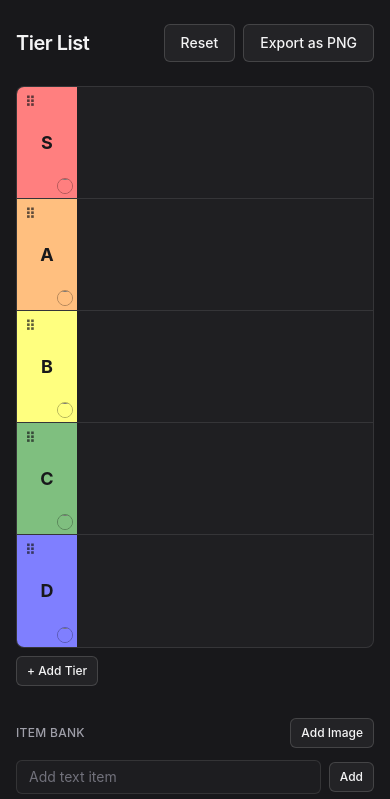
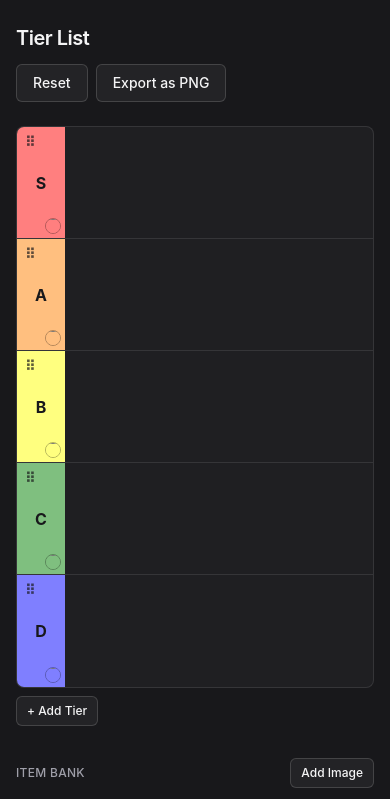
Before and after one commit to Md-Talim/tierlist, a React (Vite) app: page / in a window 390 px wide. Shown: the top 799 px of the page. Built offline with nearby package versions, Linux system fonts and the light colour scheme.

Commit message:
Improve mobile responsiveness
Adjust tier label and input sizes, stack header on narrow screens,
allow horizontal scrolling for the bank list, and reduce item
thumbnail size on small viewports

```diff
--- a/src/App.tsx
+++ b/src/App.tsx
@@ -117,7 +117,7 @@ function TierRow({
       }`}
     >
       <div
-        className="relative flex w-15 items-center justify-center text-lg font-bold text-zinc-900"
+        className="relative flex w-12 items-center justify-center text-base font-bold text-zinc-900 sm:w-15 sm:text-lg"
         style={{ backgroundColor: tier.color }}
       >
         <button
@@ -137,7 +137,7 @@ function TierRow({
             onChange={(e) => onChangeEditValue(e.target.value)}
             onBlur={onCommitEdit}
             onKeyDown={handleLabelKeyDown}
-            className="w-10 bg-transparent text-center text-lg font-bold text-zinc-900 outline-none"
+            className="w-8 bg-transparent text-center text-base font-bold text-zinc-900 outline-none sm:w-10 sm:text-lg"
           />
         ) : (
           <button
@@ -441,11 +441,11 @@ function App() {
     >
       <main className="min-h-screen bg-zinc-900 text-zinc-100">
         <div className="mx-auto w-full max-w-6xl px-4 py-6 sm:px-6 lg:px-8">
-          <header className="mb-6 flex items-center justify-between">
+          <header className="mb-6 flex flex-col items-start gap-3 sm:flex-row sm:items-center sm:justify-between">
             <h1 className="text-xl font-semibold tracking-tight sm:text-2xl">
               Tier List
             </h1>
-            <div className="flex items-center gap-2">
+            <div className="flex w-full items-center gap-2 sm:w-auto">
               <button
                 type="button"
                 onClick={() => {
@@ -561,7 +561,7 @@ function App() {
             <SortableContext items={bankItemIds} strategy={rectSortingStrategy}>
               <DroppableContainer
                 id="bank"
-                className="flex min-h-32 flex-wrap gap-3 rounded-lg border border-white/10 bg-zinc-800/40 p-3"
+                className="flex min-h-32 flex-nowrap gap-3 overflow-x-auto rounded-lg border border-white/10 bg-zinc-800/40 p-3 sm:flex-wrap sm:overflow-x-visible"
               >
                 {bankItemIds.map((itemId) => {
                   const item = items[itemId];
--- a/src/components/SortableItem.tsx
+++ b/src/components/SortableItem.tsx
@@ -27,7 +27,7 @@ function SortableItem({ item }: SortableItemProps) {
 
   return (
     <div ref={setNodeRef} style={style} {...attributes} {...listeners}>
-      <div className="h-20 w-20 shrink-0 overflow-hidden rounded-md border border-white/10 bg-zinc-700/80">
+      <div className="h-16 w-16 shrink-0 overflow-hidden rounded-md border border-white/10 bg-zinc-700/80 sm:h-20 sm:w-20">
         {item.type === "image" ? (
           <img
             src={item.content}
```
